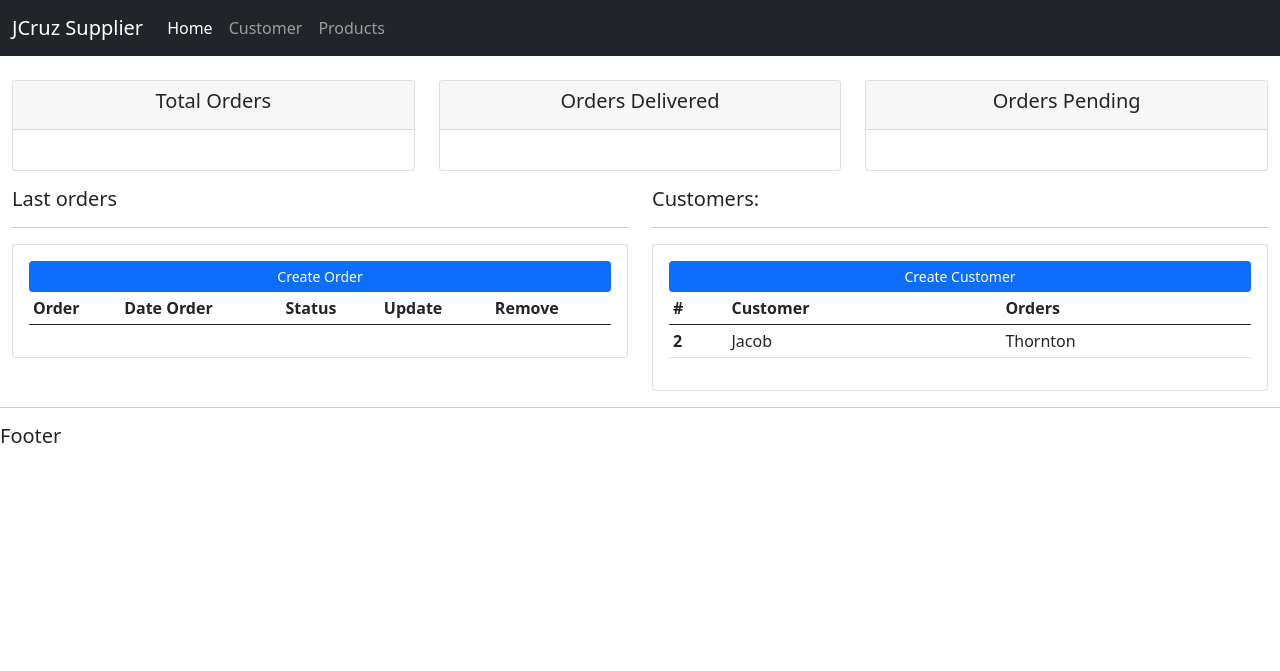
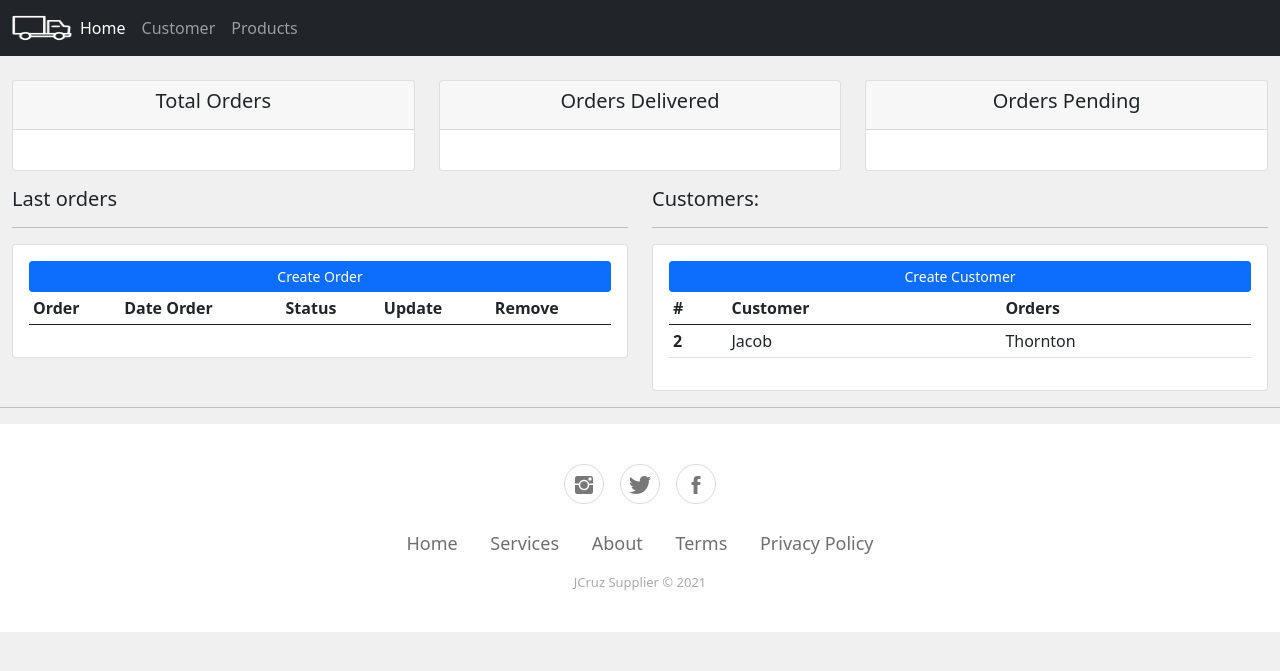
Before and after one commit to joseasync/cruzsupplier, a Django app: page / in a window 1280 px wide. Shown: the top 671 px of the page. Run offline with Django 3.2, Linux system fonts and the light colour scheme; lists and menus that the app fills with data are empty.

Commit message:
feat(main and navbar):Add style and logo

```diff
--- a/accounts/templates/accounts/main.html
+++ b/accounts/templates/accounts/main.html
@@ -1,7 +1,10 @@
+{% load static %}
 <!DOCTYPE html>
 <html>
     <head>
     <link href="https://cdn.jsdelivr.net/npm/bootstrap@5.0.0-beta3/dist/css/bootstrap.min.css" rel="stylesheet" integrity="sha384-eOJMYsd53ii+scO/bJGFsiCZc+5NDVN2yr8+0RDqr0Ql0h+rP48ckxlpbzKgwra6" crossorigin="anonymous">
+    <link rel="stylesheet" href="https://cdnjs.cloudflare.com/ajax/libs/ionicons/2.0.1/css/ionicons.min.css">
+    <link rel="stylesheet" type="text/css" href="{% static '/css/main.css'%}">
         <title>JCruz Supplier</title>
     </head>
     <body>
@@ -12,7 +15,19 @@
         {% endblock %}
         </div>
         <hr>
-        <h5>Footer</h5>
+
+
+        <footer class="footer-basic">
+            <div class="social"><a href="#"><i class="icon ion-social-instagram"></i></a><a href="#"><i class="icon ion-social-twitter"></i></a><a href="#"><i class="icon ion-social-facebook"></i></a></div>
+            <ul class="list-inline">
+                <li class="list-inline-item"><a href="#">Home</a></li>
+                <li class="list-inline-item"><a href="#">Services</a></li>
+                <li class="list-inline-item"><a href="#">About</a></li>
+                <li class="list-inline-item"><a href="#">Terms</a></li>
+                <li class="list-inline-item"><a href="#">Privacy Policy</a></li>
+            </ul>
+            <p class="copyright">JCruz Supplier © 2021</p>
+        </footer>
 
     </body>
     <script src="https://cdn.jsdelivr.net/npm/bootstrap@5.0.0-beta3/dist/js/bootstrap.bundle.min.js" integrity="sha384-JEW9xMcG8R+pH31jmWH6WWP0WintQrMb4s7ZOdauHnUtxwoG2vI5DkLtS3qm9Ekf" crossorigin="anonymous"></script>
--- a/accounts/templates/accounts/navbar.html
+++ b/accounts/templates/accounts/navbar.html
@@ -1,6 +1,8 @@
+{% load static %}
+
 <nav class="navbar navbar-expand-lg navbar-dark bg-dark">
   <div class="container-fluid">
-    <a class="navbar-brand" href="#">JCruz Supplier</a>
+    <img src="{% static 'images/logo.png' %}"width="60" height="40">
     <button class="navbar-toggler" type="button" data-bs-toggle="collapse" data-bs-target="#navbarNav" aria-controls="navbarNav" aria-expanded="false" aria-label="Toggle navigation">
       <span class="navbar-toggler-icon"></span>
     </button>
--- /dev/null
+++ b/static/css/main.css
@@ -0,0 +1,64 @@
+body
+{
+    background-color: #f0f0f0;
+}
+
+.footer-basic {
+    padding:40px 0;
+    background-color:#ffffff;
+    color:#4b4c4d;
+  }
+
+  .footer-basic ul {
+    padding:0;
+    list-style:none;
+    text-align:center;
+    font-size:18px;
+    line-height:1.6;
+    margin-bottom:0;
+  }
+
+  .footer-basic li {
+    padding:0 10px;
+  }
+
+  .footer-basic ul a {
+    color:inherit;
+    text-decoration:none;
+    opacity:0.8;
+  }
+
+  .footer-basic ul a:hover {
+    opacity:1;
+  }
+
+  .footer-basic .social {
+    text-align:center;
+    padding-bottom:25px;
+  }
+
+  .footer-basic .social > a {
+    font-size:24px;
+    width:40px;
+    height:40px;
+    line-height:40px;
+    display:inline-block;
+    text-align:center;
+    border-radius:50%;
+    border:1px solid #ccc;
+    margin:0 8px;
+    color:inherit;
+    opacity:0.75;
+  }
+
+  .footer-basic .social > a:hover {
+    opacity:0.9;
+  }
+
+  .footer-basic .copyright {
+    margin-top:15px;
+    text-align:center;
+    font-size:13px;
+    color:#aaa;
+    margin-bottom:0;
+  }
```
Also changed, not shown: cruzsupplier/settings.py (+7 -1 lines), static/images/logo.png (added).
